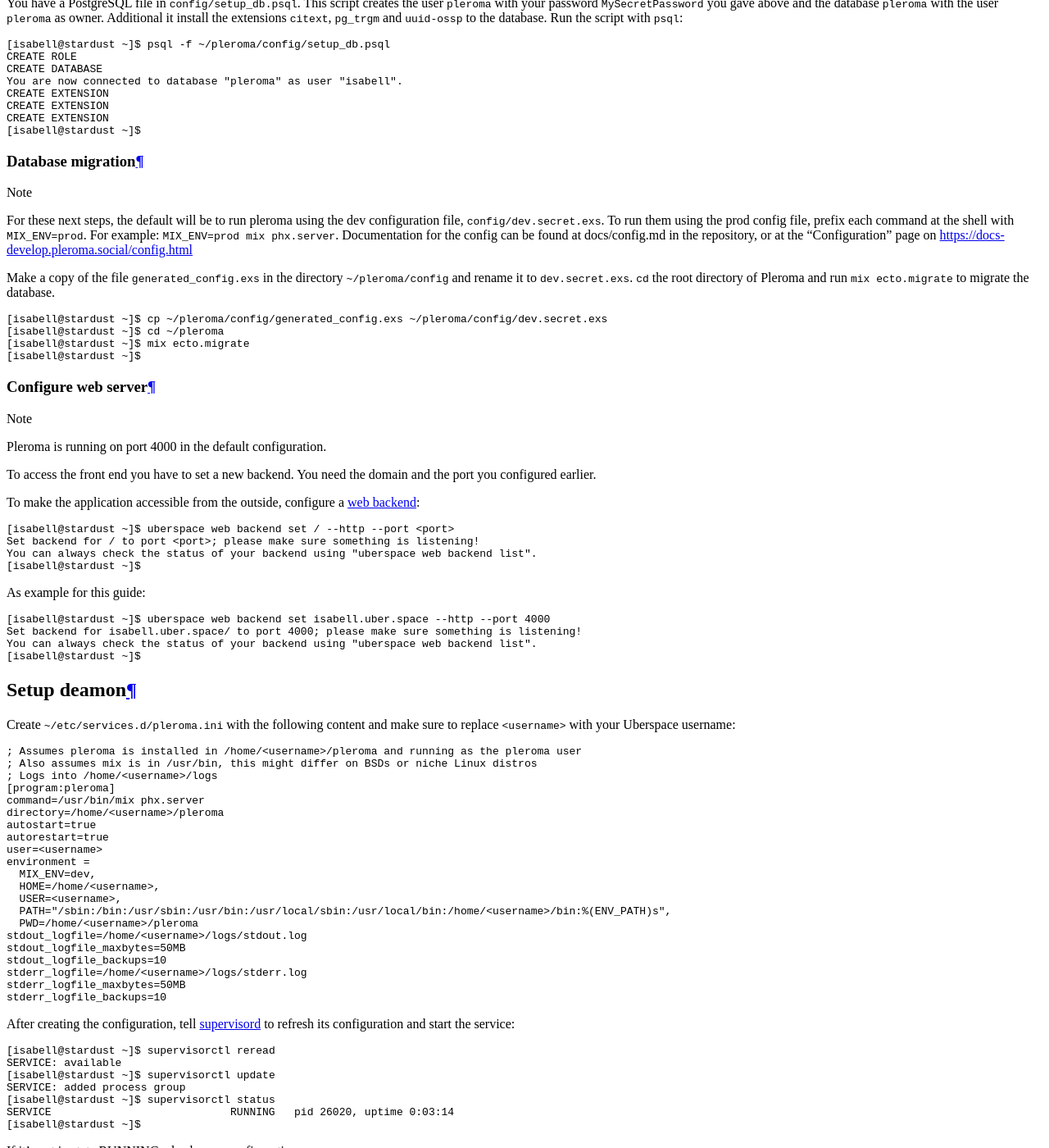
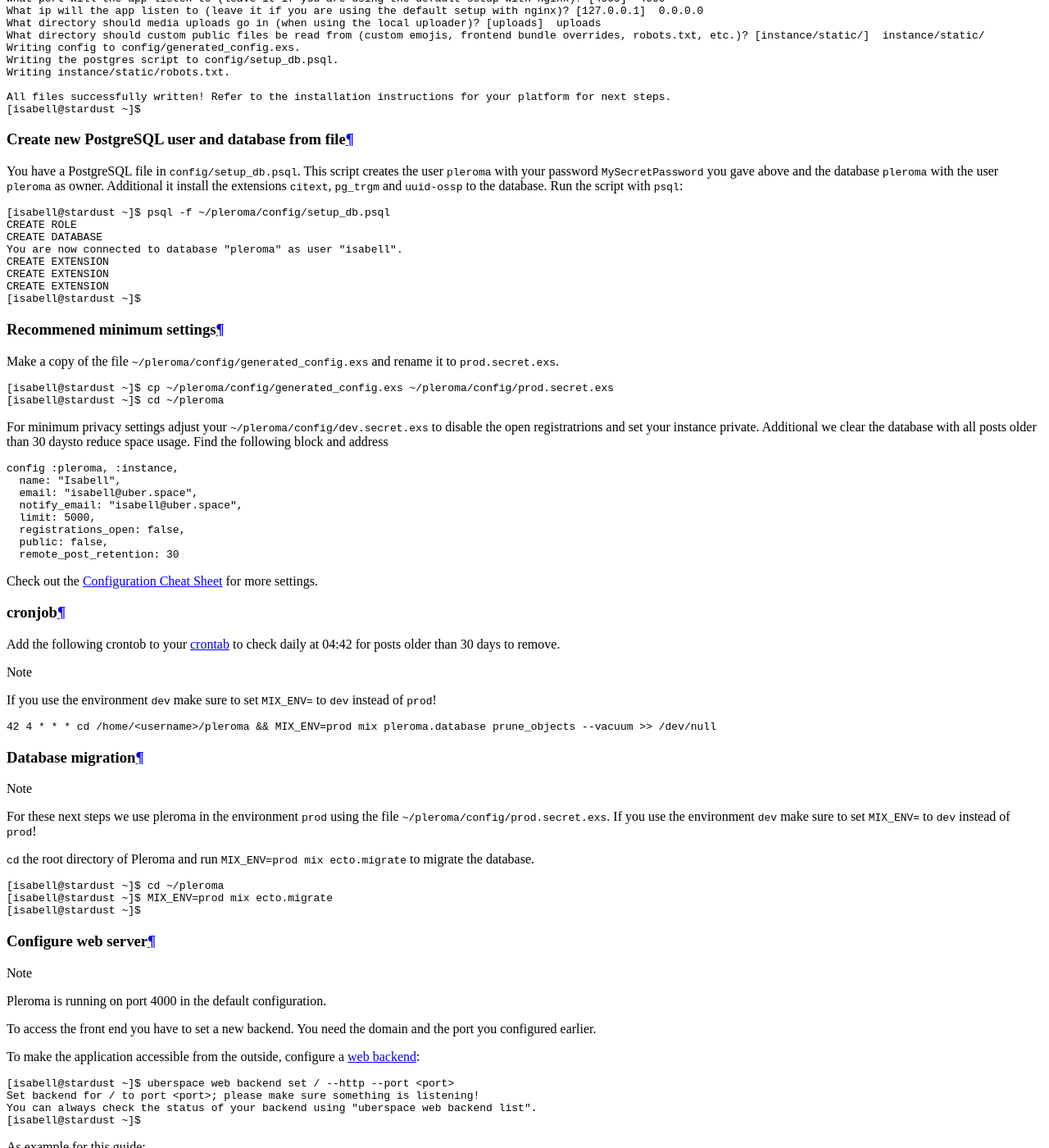
Before and after one commit to Uberspace/lab, a Sphinx documentation site: the page built from source/guide_pleroma.rst, in a window 1280 px wide and 1400 px high, scrolled down 5140 px. Shown: the whole window at 82% size. Built offline with Sphinx 7.4.7 and the Read the Docs theme 2.0.0, drawn with Linux system fonts in a browser that asks for light colours; some of the changed text lies outside the part shown.

Commit message:
Update guide_pleroma.rst
Removed mkdir ~/pleroma in Installation
Added terminal output from dependencies
Added Prerequisites subtitles
Removed Pleroma terminal start section
Changed daemon paths with userhome variable
Removed unrequired lines in supervisor config
Changed configuration to prod environment
Added notes for dev and prod mode
Add minimum recommended settings
 - disable open registration
 - set private mode
 - clear database from posts older >30 days

```diff
--- a/source/guide_pleroma.rst
+++ b/source/guide_pleroma.rst
@@ -51,11 +59,10 @@
 Installation
 ============
 
-Create a ``pleroma`` directory in your home and download the latest stable release from source. You dont need to ``cd`` the new directory because ``git clone`` download the files automatically in the new created ``pleroma`` directory.
+Download the latest stable release from source to ``~/pleroma``
 
 ::
 
- [isabell@stardust ~]$ mkdir ~/pleroma
  [isabell@stardust ~]$ git clone -b stable https://git.pleroma.social/pleroma/pleroma.git
  Cloning into 'pleroma'...
  remote: Enumerating objects: 1130, done.
@@ -73,6 +80,10 @@
 
  [isabell@stardust ~]$ cd ~/pleroma
  [isabell@stardust ~]$ mix deps.get
+ !!! RUNNING IN LOCALHOST DEV MODE! !!!
+ FEDERATION WON'T WORK UNTIL YOU CONFIGURE A dev.secret.exs
+ Could not find Hex, which is needed to build dependency :phoenix
+ Shall I install Hex? (if running non-interactively, use "mix local.hex --force") [Yn] Y
  [...]
  [isabell@stardust ~]$
 
@@ -91,6 +102,10 @@
 ::
 
  [isabell@stardust ~]$ mix pleroma.instance gen
+ [...]
+ Could not find "rebar3", which is needed to build dependency :parse_trans
+ I can install a local copy which is just used by Mix
+ Shall I install rebar3? (if running non-interactively, use "mix local.rebar --force") [Yn] Y
  [...]
  Generated pleroma app
  What domain will your instance use? (e.g pleroma.soykaf.com) []  isabell.uber.space
@@ -134,18 +149,56 @@
  CREATE EXTENSION
  [isabell@stardust ~]$
 
+Recommened minimum settings
+---------------------------
+
+Make a copy of the file ``~/pleroma/config/generated_config.exs`` and rename it to ``prod.secret.exs``.
+
+::
+
+ [isabell@stardust ~]$ cp ~/pleroma/config/generated_config.exs ~/pleroma/config/prod.secret.exs
+ [isabell@stardust ~]$ cd ~/pleroma
+
+For minimum privacy settings adjust your ``~/pleroma/config/dev.secret.exs`` to disable the open registratrions and set your instance private. Additional we clear the database with all posts older than 30 daysto reduce space usage. Find the following block and address
+
+.. code-block:: none
+ :emphasize-lines: 6, 7, 8
+
+ config :pleroma, :instance,
+   name: "Isabell",
+   email: "isabell@uber.space",
+   notify_email: "isabell@uber.space",
+   limit: 5000,
+   registrations_open: false,
+   public: false,
+   remote_post_retention: 30
+
+Check out the `Configuration Cheat Sheet`_ for more settings.
+
+cronjob
+-------
+
+Add the following crontob to your :manual:`crontab <daemons-cron>` to check daily at 04:42 for posts older than 30 days to remove.
+
+.. note:: If you use the environment ``dev`` make sure to set ``MIX_ENV=`` to ``dev`` instead of ``prod``!
+
+.. code-block:: none
+
+ 42 4 * * * cd /home/<username>/pleroma && MIX_ENV=prod mix pleroma.database prune_objects --vacuum >> /dev/null
+
+
+
 Database migration
 ------------------
 
-.. note:: For these next steps, the default will be to run pleroma using the dev configuration file, ``config/dev.secret.exs``. To run them using the prod config file, prefix each command at the shell with ``MIX_ENV=prod``. For example: ``MIX_ENV=prod mix phx.server``. Documentation for the config can be found at docs/config.md in the repository, or at the "Configuration" page on https://docs-develop.pleroma.social/config.html
+.. note:: For these next steps we use pleroma in the environment ``prod`` using the file ``~/pleroma/config/prod.secret.exs``. If you use the environment ``dev`` make sure to set ``MIX_ENV=`` to ``dev`` instead of ``prod``!
 
-Make a copy of the file ``generated_config.exs`` in the directory ``~/pleroma/config`` and rename it to ``dev.secret.exs``. ``cd`` the root directory of Pleroma and run ``mix ecto.migrate`` to migrate the database.
+``cd`` the root directory of Pleroma and run ``MIX_ENV=prod mix ecto.migrate`` to migrate the database.
 
 ::
 
- [isabell@stardust ~]$ cp ~/pleroma/config/generated_config.exs ~/pleroma/config/dev.secret.exs
  [isabell@stardust ~]$ cd ~/pleroma
- [isabell@stardust ~]$ mix ecto.migrate
+ [isabell@stardust ~]$ MIX_ENV=prod mix ecto.migrate
  [isabell@stardust ~]$
 
 Configure web server
@@ -166,47 +219,20 @@
  You can always check the status of your backend using "uberspace web backend list".
  [isabell@stardust ~]$
 
-.. Comment out because its not necessary
-.. Start Pleroma
- =============
-
- With ``mix phx.server`` you can start Pleroma in the debug mode.
-
- ::
-
-  [isabell@stardust ~] cd ~/pleroma
-  [isabell@stardust ~] mix phx.server
-
- To stop the service type an ``a`` in the terminal and press Enter.
-
 Setup deamon
 ============
 
-Create ``~/etc/services.d/pleroma.ini`` with the following content and make sure to replace ``<username>`` with your Uberspace username:
+Create ``~/etc/services.d/pleroma.ini`` with the following content and make sure to replace ``<username>`` with your Uberspace username and setup your environment:
 
 .. code-block:: ini
 
- ; Assumes pleroma is installed in /home/<username>/pleroma and running as the pleroma user
- ; Also assumes mix is in /usr/bin, this might differ on BSDs or niche Linux distros
- ; Logs into /home/<username>/logs
  [program:pleroma]
  command=/usr/bin/mix phx.server
- directory=/home/<username>/pleroma
+ directory=%(ENV_HOME)s/pleroma
  autostart=true
  autorestart=true
- user=<username>
  environment =
-   MIX_ENV=dev,
-   HOME=/home/<username>,
-   USER=<username>,
-   PATH="/sbin:/bin:/usr/sbin:/usr/bin:/usr/local/sbin:/usr/local/bin:/home/<username>/bin:%(ENV_PATH)s",
-   PWD=/home/<username>/pleroma
- stdout_logfile=/home/<username>/logs/stdout.log
- stdout_logfile_maxbytes=50MB
- stdout_logfile_backups=10
- stderr_logfile=/home/<username>/logs/stderr.log
- stderr_logfile_maxbytes=50MB
- stderr_logfile_backups=10
+   MIX_ENV=prod
 
 .. include:: includes/supervisord.rst
 
@@ -220,7 +246,7 @@
 ::
 
  [isabell@stardust ~]$ cd ~/pleroma
- [isabell@stardust ~]$ mix pleroma.user new isabell isabell@uber.space --password MySuperSecretPassword --admin
+ [isabell@stardust ~]$ MIX_ENV=prod mix pleroma.user new isabell isabell@uber.space --password MySuperSecretPassword --admin
  A user will be created with the following information:
    - nickname: isabell
    - email: isabell@uber.space
@@ -263,8 +289,8 @@
  Updating a5ccb5b0b..f891e2b2f
  Fast-forward
  [...]
- [isabell@stardust ~]$ mix deps.get
- [isabell@stardust ~]$ mix ecto.migrate
+ [isabell@stardust ~]$ MIX_ENV=prod mix deps.get
+ [isabell@stardust ~]$ MIX_ENV=prod mix ecto.migrate
  [isabell@stardust ~]$ supervisorctl start pleroma
  [isabell@stardust ~]$
 
@@ -275,5 +301,6 @@
 .. _Pleroma: https://pleroma.social
 .. _GNU Social: https://gnu.io/social/
 .. _Mastodon: https://joinmastodon.org/
+.. _Configuration Cheat Sheet: https://docs-develop.pleroma.social/backend/configuration/cheatsheet/
 
 .. author_list::
```
Also changed, not shown: other parts of source/guide_pleroma.rst (+11 -3 lines).
